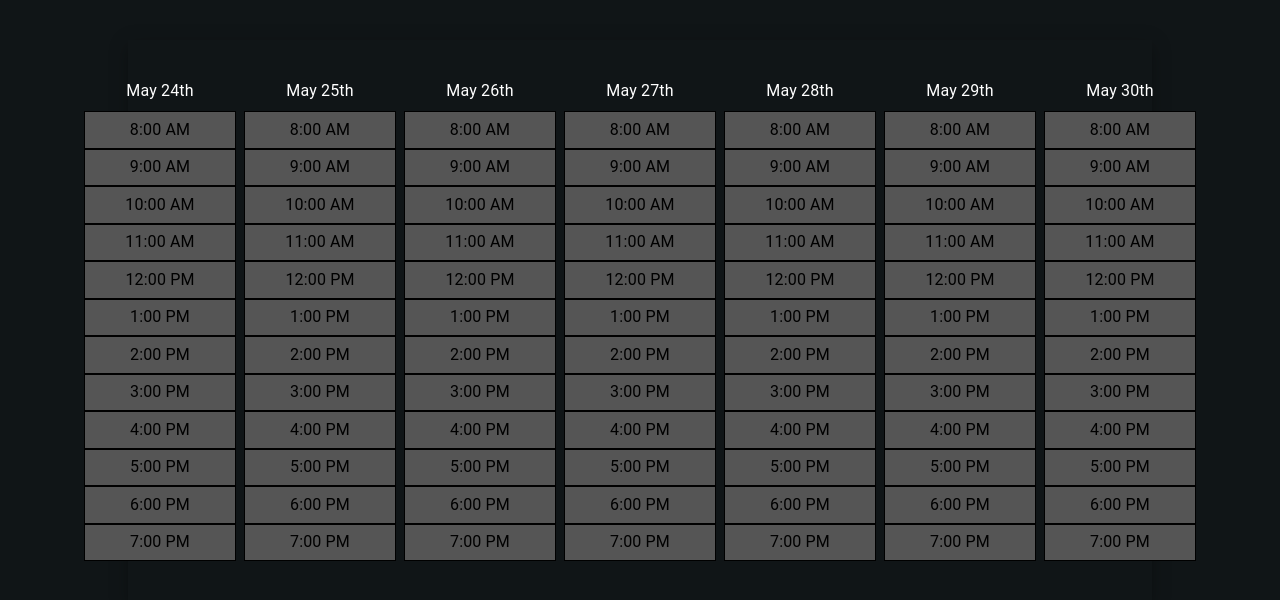
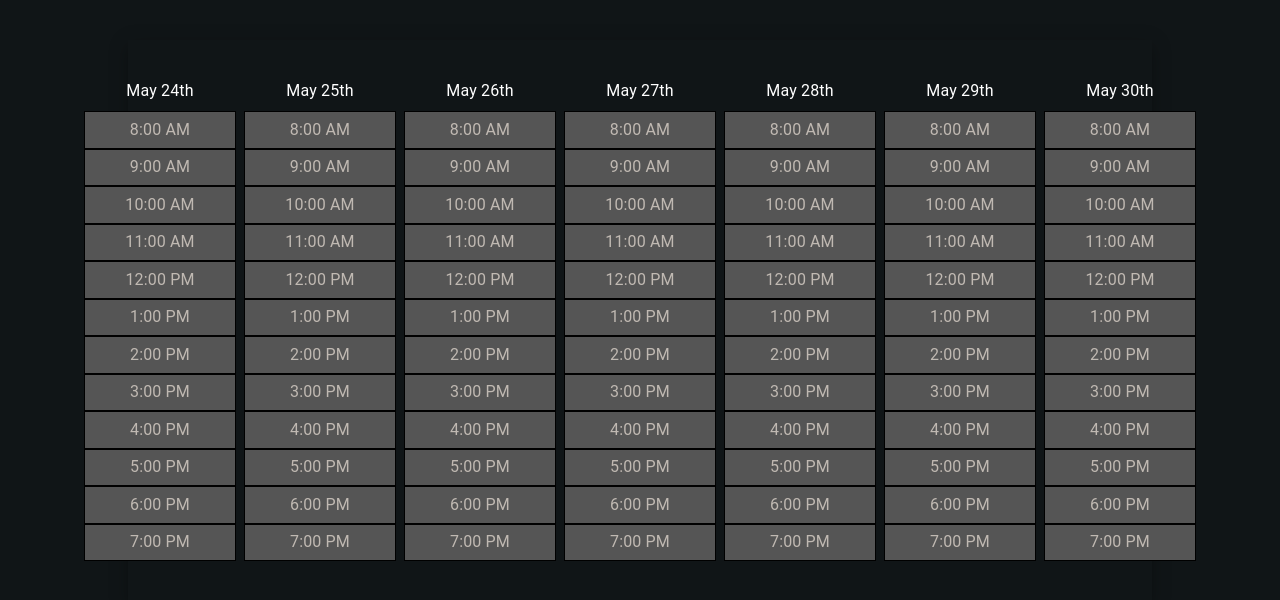
Before and after one commit to dev-pigeon/tache-time, a React (Vite) app in the folder client/: page / in a window 1280 px wide. Shown: the top 600 px of the page. Built offline with nearby package versions, Linux system fonts and the light colour scheme.

Commit message:
extracted styles to css file

```diff
--- a/client/src/components/TimeUnit.tsx
+++ b/client/src/components/TimeUnit.tsx
@@ -1,5 +1,6 @@
 import { Box, Typography } from "@mui/material";
 import { useState } from "react";
+import "../styles/TimeUnit.css";
 
 interface TimeUnitProps {
   height: number;
@@ -15,20 +16,15 @@ const TimeUnit = ({ height, time }: TimeUnitProps) => {
 
   return (
     <Box
+      className="time-unit"
       sx={{
         backgroundColor: selected ? "#67ba6b" : "",
-        border: "solid",
-        borderWidth: 0.5,
       }}
-      justifyContent={"center"}
-      alignItems={"center"}
-      display={"flex"}
       date-testid="time-unit"
       onClick={handleClick}
       height={height}
-      width={150}
     >
-      <Typography fontSize={16}>{time}</Typography>
+      <Typography className="time-unit-typography">{time}</Typography>
     </Box>
   );
 };
--- /dev/null
+++ b/client/src/styles/TimeUnit.css
@@ -0,0 +1,14 @@
+.time-unit {
+    border:solid;
+    border-width: .5px;
+    justify-content: center;
+    align-items: center;
+    display: flex;
+    width: 150px;
+}
+
+.time-unit-typography {
+    font-size: 12;
+    font-family: 'Lucida Sans', 'Lucida Sans Regular', 'Lucida Grande', 'Lucida Sans Unicode', Geneva, Verdana, sans-serif;
+    color: #C0B9B2;
+}
```
